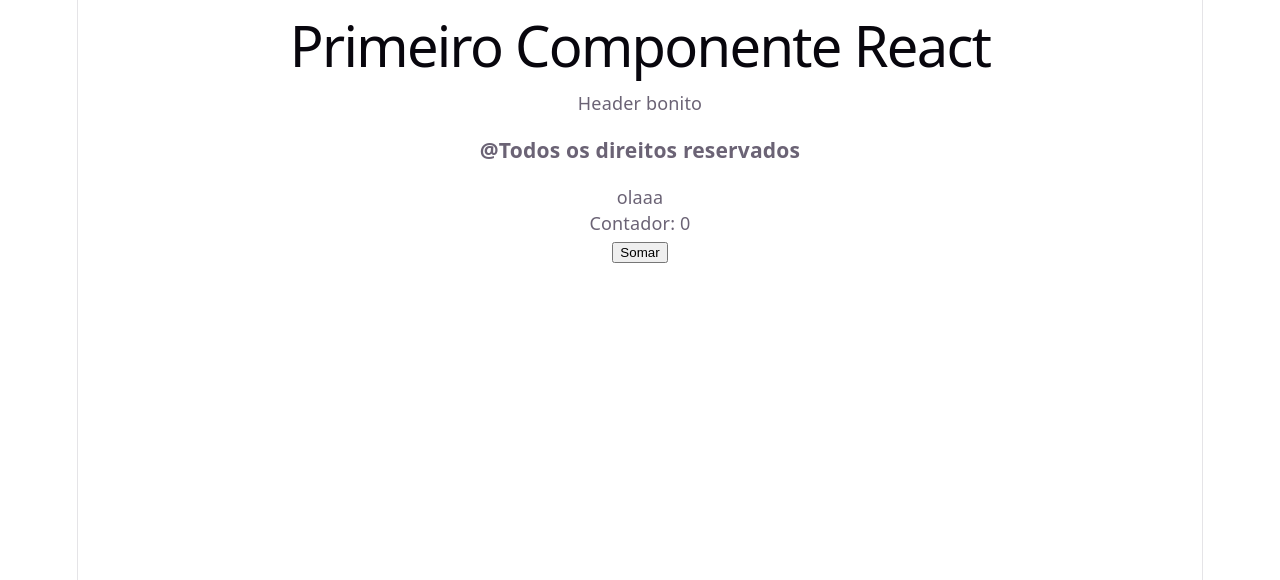
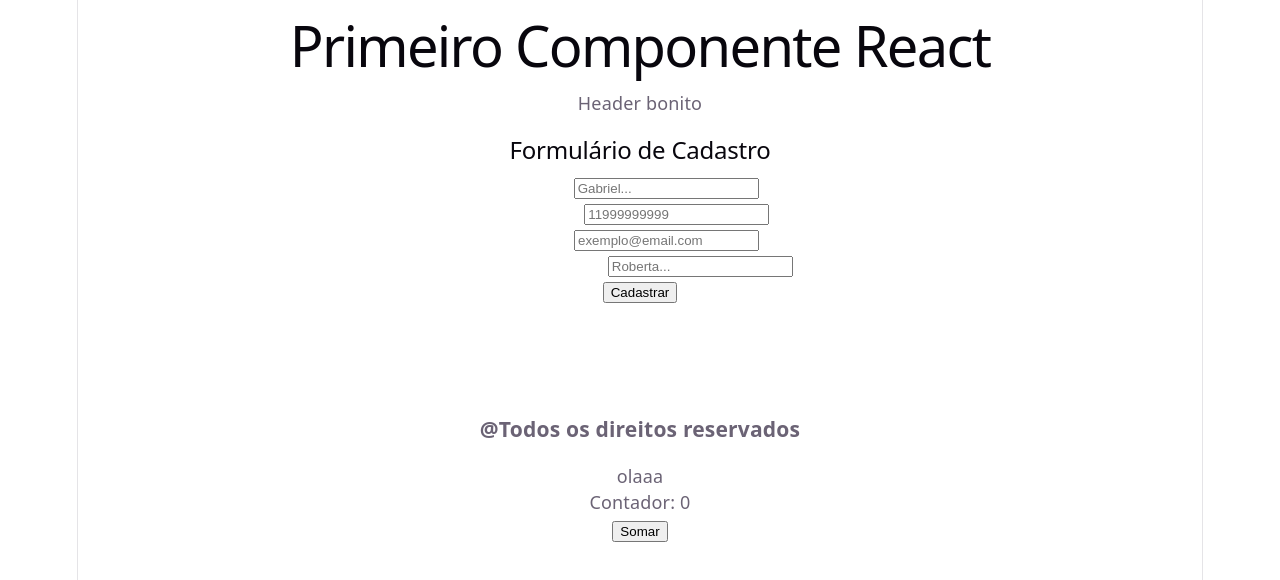
Before and after one commit to Gabriel-Martins1/ReactServidor, a React (Vite) app in the folder Formulario/: page / in a window 1280 px wide. Shown: the top 580 px of the page. Built offline with nearby package versions, Linux system fonts and the light colour scheme; no server answers.

Commit message:
Fix: Const repetidos, Formulario com F minusculo

```diff
--- a/Formulario/src/App.jsx
+++ b/Formulario/src/App.jsx
@@ -5,7 +5,7 @@
 import Cabecalho from './components/Cabecalho'
 import Footer from './components/Footer'
 import InputField from './components/inputField'
-import FormularioCadastro from './components/formulario'
+import FormularioCadastro from './components/Formulario'
 import { useEffect, useState } from 'react'
 import Contador from './components/Contador'
 function App() {
--- a/Formulario/src/components/formulario.jsx
+++ b/Formulario/src/components/formulario.jsx
@@ -3,16 +3,11 @@
 import Botao from "./BotaoEnviar";
 
 function FormularioCadastro() {
-  // const [nome, setnome] = useState('');
-  // const [email, setemail] = useState('');
-  // const [telefone, settelefone] = useState('');
-  // const [erro, setErro] = useState('');
-  // const [sucesso, setSucesso] = useState(false);
-  const [user, setUser] = useState({ nome: "", email: "", telefone: "" });
-  const [verificacao, setVerificacao] = useState({erro: "", sucesso:false})
-  const [registros, setRegistros] = useState([])
-  const BuscarRegistros = async() => {
+  const [user, setUser] = useState({ nome: "", email: "", telefone: "", nomeMae: "" });
+  const [verificacao, setVerificacao] = useState({ erro: "", sucesso: false });
+  const [registros, setRegistros] = useState([]);
 
+  // Função para buscar os registros no servidor backend
   const BuscarRegistros = async () => {
     try {
       const response = await fetch('http://localhost:3000/registros');
@@ -27,55 +22,45 @@
     BuscarRegistros();
   }, []);
 
-
-
-  useEffect(() => {
-  fetch('http://localhost:3000/registros')
-  .then(res => res.json())
-  .then(dados => console.log(dados))
-}, [])
-
   const handleSubmit = async (e) => {
     e.preventDefault();
 
-
     if (user.nome.trim() === "") {
-      setVerificacao({erro: "O campo nome não pode ser vazio", sucesso: false})
-      return
+      setVerificacao({ erro: "O campo nome não pode ser vazio", sucesso: false });
+      return;
     }
 
     if (user.telefone.length !== 11) {
-      setVerificacao({erro: "O campo de Telefone deve ter 11 digitos", sucesso: false})
-      return
+      setVerificacao({ erro: "O campo de Telefone deve ter 11 dígitos", sucesso: false });
+      return;
     }
-
-
-
-    setVerificacao({erro: "", sucesso: true});
-    console.log (user)
-    setUser({ nome: "", email: "", telefone: "" })  //envio para o banco
 
     try {
       const resposta = await fetch("http://localhost:3000/registros", {
         method: 'POST',
         headers: { 'Content-Type': 'application/json' },
-    body: JSON.stringify(nome, email, telefone)
+        body: JSON.stringify(user)
       });
-  const resultado = await resposta.json()
-  console.log(resultado)
+
+      const resultado = await resposta.json();
+      console.log(resultado);
+
+      setVerificacao({ erro: "", sucesso: true });
+      setUser({ nome: "", email: "", telefone: "", nomeMae: "" }); // Limpa o formulário
+      BuscarRegistros(); // Atualiza a lista após cadastrar
 
     } catch (erro) {
-  console.log("erro ao conectar ao servidor", erro)
+      console.log("Erro ao conectar ao servidor", erro);
+      setVerificacao({ erro: "Erro ao conectar ao servidor", sucesso: false });
     }
-
   };
 
-
   return (
-    <div>
+    <div style={{ padding: '20px', color: '#fff' }}>
+      <h2>Formulário de Cadastro</h2>
       <form onSubmit={handleSubmit}>
-        { verificacao.erro && <p style={{ color: 'red' }}>{verificacao.erro }</p>}
-        {verificacao.sucesso  && <p style={{ color: 'green' }}> {"cadastrado com sucesso!"}</p>}
+        {verificacao.erro && <p style={{ color: 'red' }}>{verificacao.erro}</p>}
+        {verificacao.sucesso && <p style={{ color: 'green' }}>Cadastrado com sucesso!</p>}
 
         <InputField
           label="Nome"
@@ -83,25 +68,17 @@
           name="nome"
           placeholder="Gabriel..."
           value={user.nome}
-          onChange={(e) => setUser(dados => ({
-            ...dados,
-            nome: e.target.value
-          }))}
+          onChange={(e) => setUser(dados => ({ ...dados, nome: e.target.value }))}
         />
 
-        <div>
         <InputField
           label="Telefone"
           type="tel"
           name="telefone"
-            placeholder="+55..."
+          placeholder="11999999999"
           value={user.telefone}
-            onChange={(e) => setUser(dados => ({
-            ...dados,
-            telefone: e.target.value
-          }))}
+          onChange={(e) => setUser(dados => ({ ...dados, telefone: e.target.value }))}
         />
-        </div>
 
         <InputField
           label="E-mail"
@@ -109,33 +86,27 @@
           name="email"
           placeholder="exemplo@email.com"
           value={user.email}
-          onChange={(e) => setUser(dados => ({
-            ...dados,
-            email: e.target.value
-          }))}
+          onChange={(e) => setUser(dados => ({ ...dados, email: e.target.value }))}
         />
 
-
         <InputField
-          label="Nome da Mae"
+          label="Nome da Mãe"
           type="text"
-          name="NomeMae"
-          placeholder="ROberta"
-          value={user.a}
-          onChange={(e) => setUser(dados => ({
-            ...dados,
-            email: e.target.value
-          }))}
+          name="nomeMae"
+          placeholder="Roberta..."
+          value={user.nomeMae}
+          onChange={(e) => setUser(dados => ({ ...dados, nomeMae: e.target.value }))}
         />
-        <InputField label="Nome da mae" type="text" name="NomeMae" placeholder="Mãe..." />
 
         <Botao texto="Cadastrar" />
       </form>
 
-      <div>nome: {user.nome}</div>
-      <div>telefone: {user.telefone}</div>
+      <div style={{ marginTop: '20px' }}>
+        <p><strong>Nome digitado:</strong> {user.nome}</p>
+        <p><strong>Telefone digitado:</strong> {user.telefone}</p>
+      </div>
     </div>
   );
 }
-}
+
 export default FormularioCadastro;
```
Also changed, not shown: 2 other files (tests, documents, lock files or other folders). Lines whose indentation alone changed are shown as unchanged.
